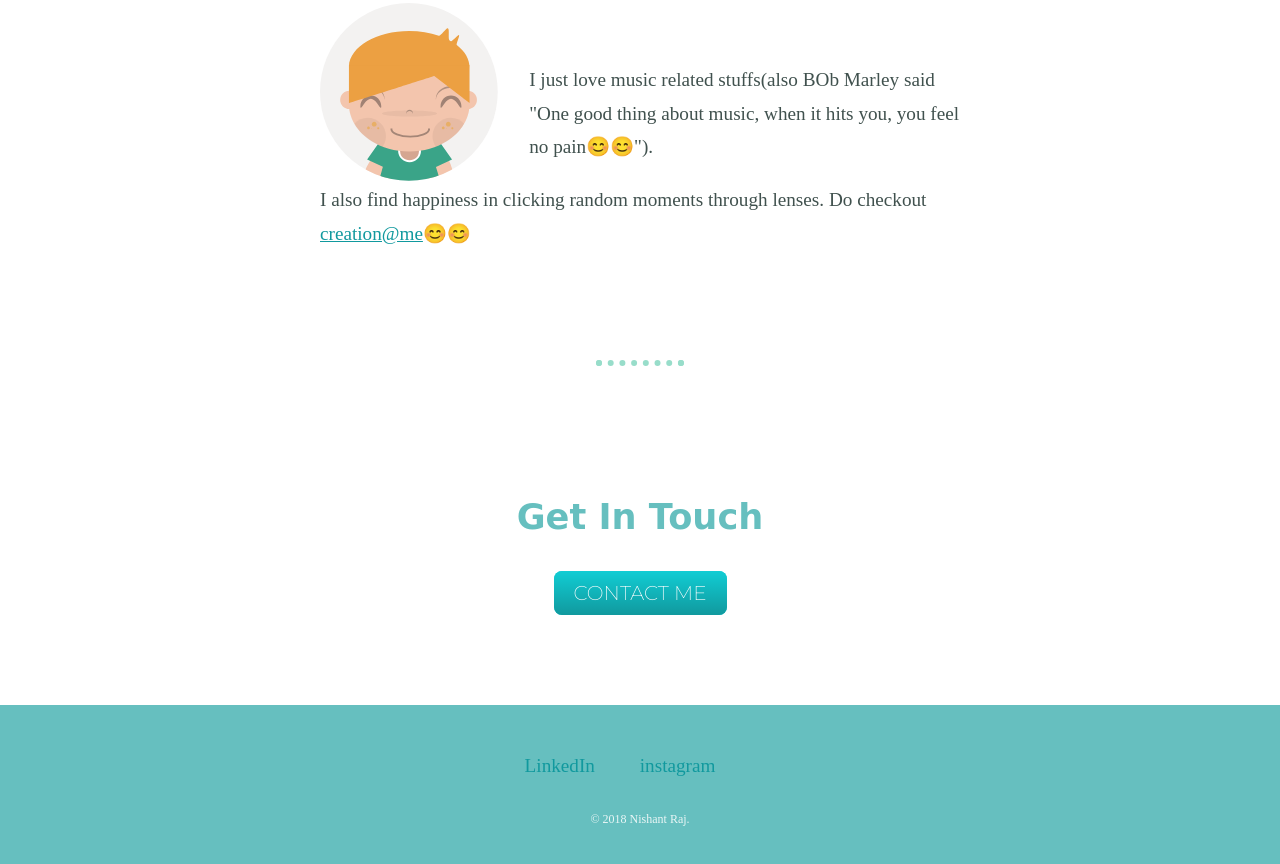
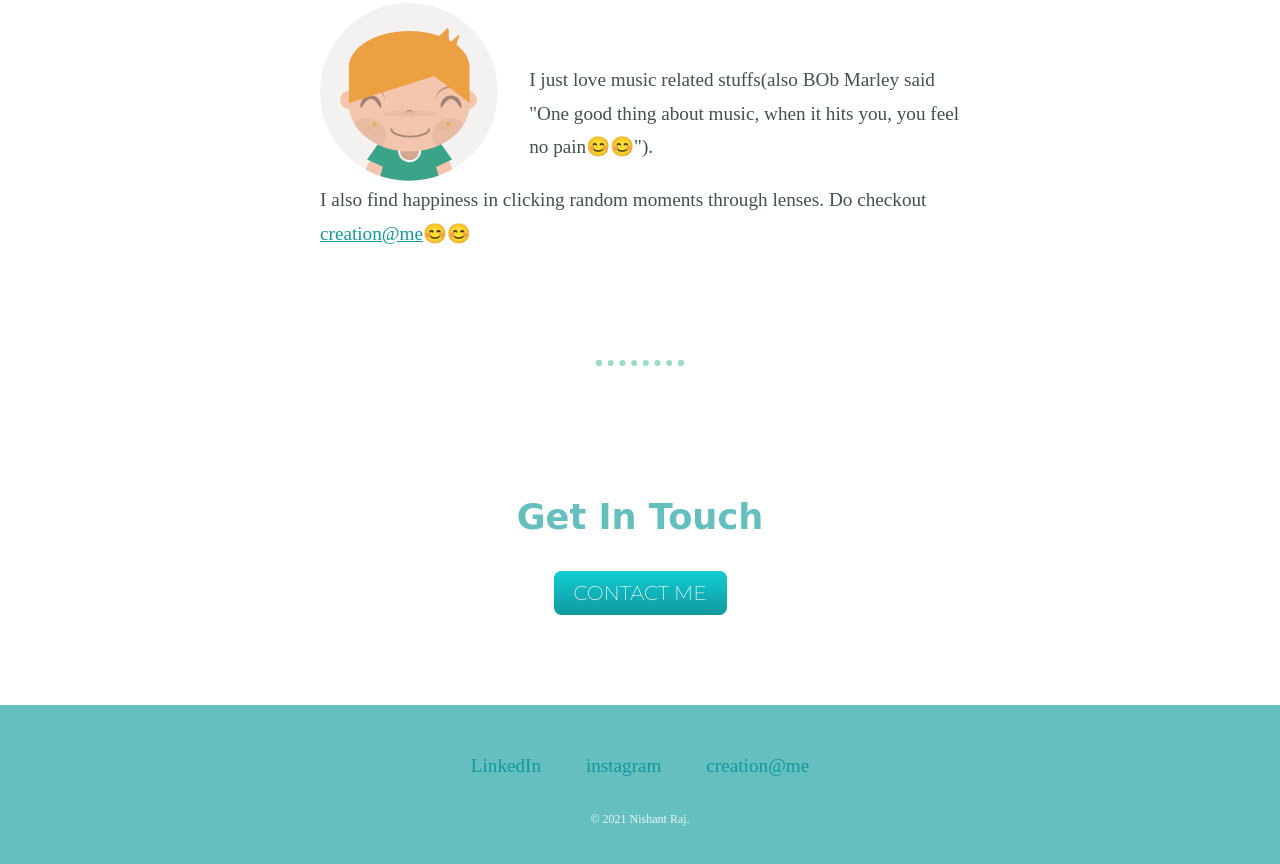
Before and after one commit to raj-nishant/personal-site, a plain HTML site: page index.html in a window 1280 px wide. Shown: the part 2145-3009 px from the top of the page. Drawn offline with Linux system fonts and the light colour scheme.

Commit message:
Update index.html

```diff
--- a/index.html
+++ b/index.html
@@ -54,8 +54,8 @@
   <div class="bottom-container">
     <a class="footer-link" href="https://www.linkedin.com/in/raj-nishant">LinkedIn</a>
     <a class="footer-link" href="https://www.instagram.com/rajnishant.11/">instagram</a>
-    <a class="footer-link" href=""></a>
-    <p class="copyright">© 2018 Nishant Raj.</p>
+    <a class="footer-link" href="https://500px.com/p/rajnishant?view=photos">creation@me</a>
+    <p class="copyright">© 2021 Nishant Raj.</p>
   </div>
 
 </body>
```
